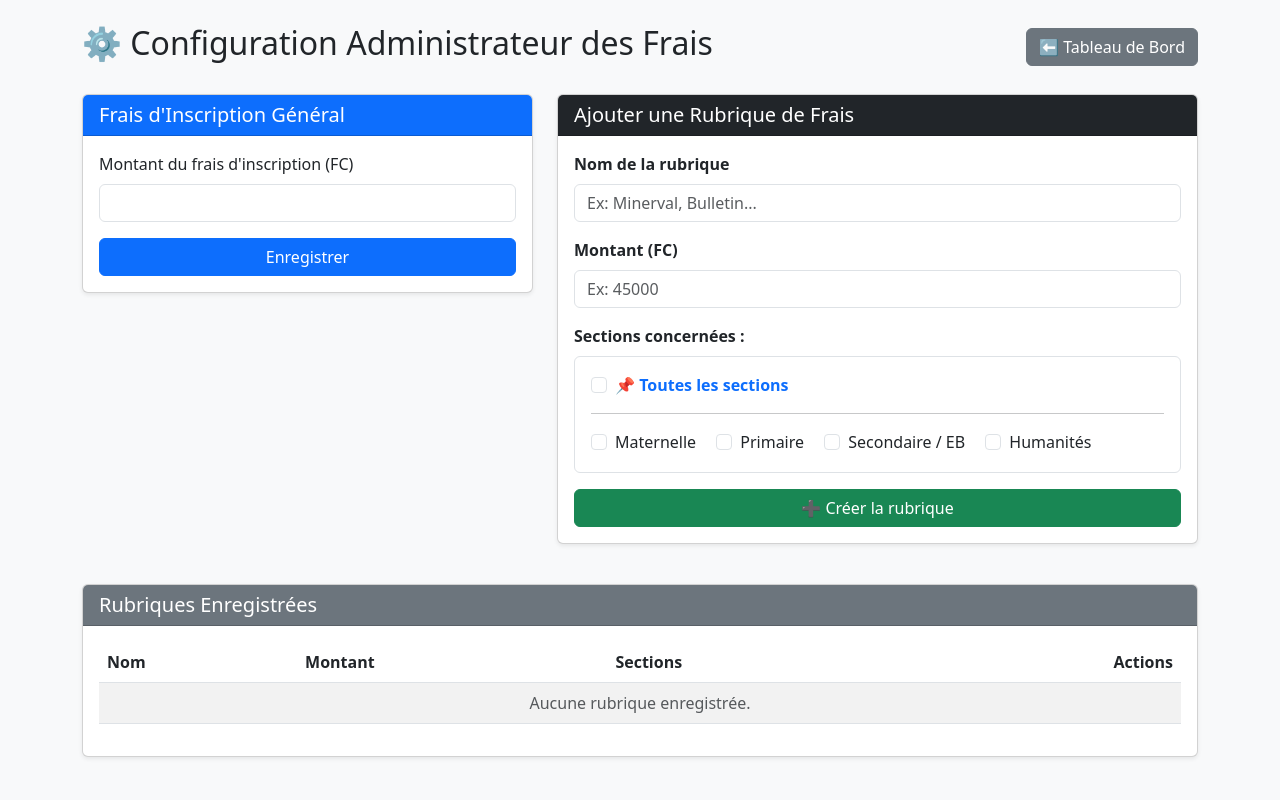
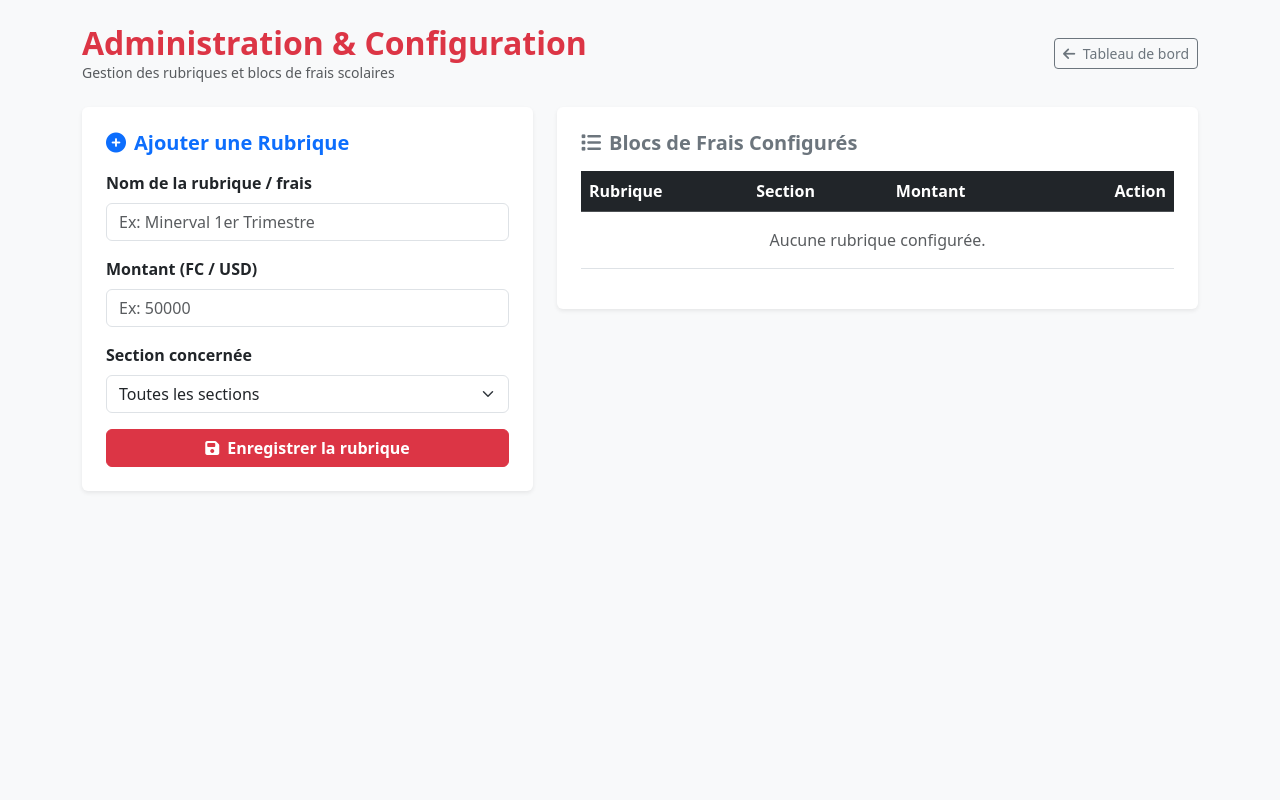
Before and after one commit to osemwanza-ai/gestion-la-charite, a Flask app: page /admin in a window 1280 px wide. Run offline with Flask 3, Linux system fonts and the light colour scheme; some libraries are stand-ins or nearby versions.

Commit message:
Update admin.html

```diff
--- a/templates/admin.html
+++ b/templates/admin.html
@@ -3,180 +3,100 @@
 <head>
     <meta charset="UTF-8">
     <meta name="viewport" content="width=device-width, initial-scale=1.0">
-    <title>Configuration Administrateur - C.S. La Charité</title>
-    <link href="https://cdn.jsdelivr.net/npm/bootstrap@5.3.0/dist/css/bootstrap.min.css" rel="stylesheet">
+    <title>Administration des Frais - CS La Charité</title>
+    <link rel="stylesheet" href="https://cdnjs.cloudflare.com/ajax/libs/bootstrap/5.3.2/css/bootstrap.min.css">
+    <link rel="stylesheet" href="https://cdnjs.cloudflare.com/ajax/libs/font-awesome/6.4.0/css/all.min.css">
 </head>
 <body class="bg-light">
 
 <div class="container py-4">
     <div class="d-flex justify-content-between align-items-center mb-4">
-        <h2>⚙️ Configuration Administrateur des Frais</h2>
-        <a href="/" class="btn btn-secondary">⬅️ Tableau de Bord</a>
+        <div>
+            <h2 class="fw-bold text-danger m-0">Administration & Configuration</h2>
+            <p class="text-muted small m-0">Gestion des rubriques et blocs de frais scolaires</p>
+        </div>
+        <a href="{{ url_for('index') }}" class="btn btn-outline-secondary btn-sm">
+            <i class="fa-solid fa-arrow-left me-1"></i> Tableau de bord
+        </a>
     </div>
 
-    {% with messages = get_flashed_messages(with_categories=true) %}
-      {% if messages %}
-        {% for category, message in messages %}
-          <div class="alert alert-{{ category }} alert-dismissible fade show" role="alert">
-            {{ message }}
-            <button type="button" class="btn-close" data-bs-dismiss="alert"></button>
-          </div>
-        {% endfor %}
-      {% endif %}
-    {% endwith %}
-
-    <div class="row">
-        <!-- Configuration Frais d'Inscription -->
-        <div class="col-md-5 mb-4">
-            <div class="card shadow-sm">
-                <div class="card-header bg-primary text-white">
-                    <h5 class="card-title mb-0">Frais d'Inscription Général</h5>
-                </div>
-                <div class="card-body">
-                    <form method="POST" action="{{ url_for('admin') }}">
-                        <input type="hidden" name="action" value="frais_inscription">
-                        <div class="mb-3">
-                            <label class="form-label">Montant du frais d'inscription (FC)</label>
-                            <input type="number" name="montant" class="form-control" value="{{ frais_inscription.montant if frais_inscription else '' }}" required>
-                        </div>
-                        <button type="submit" class="btn btn-primary w-100">Enregistrer</button>
-                    </form>
-                </div>
-            </div>
-        </div>
-
-        <!-- Configuration des Rubriques -->
-        <div class="col-md-7 mb-4">
-            <div class="card shadow-sm">
-                <div class="card-header bg-dark text-white">
-                    <h5 class="card-title mb-0">Ajouter une Rubrique de Frais</h5>
-                </div>
-                <div class="card-body">
+    <div class="row g-4">
+        <!-- Formulaire d'ajout -->
+        <div class="col-md-5">
+            <div class="card border-0 shadow-sm p-4">
+                <h5 class="fw-bold text-primary mb-3"><i class="fa-solid fa-plus-circle me-2"></i>Ajouter une Rubrique</h5>
                 <form method="POST" action="{{ url_for('admin') }}">
                     <input type="hidden" name="action" value="ajouter_rubrique">
 
                     <div class="mb-3">
-                            <label class="form-label fw-bold">Nom de la rubrique</label>
-                            <input type="text" name="nom" class="form-control" placeholder="Ex: Minerval, Bulletin..." required>
+                        <label class="form-label fw-bold">Nom de la rubrique / frais</label>
+                        <input type="text" name="nom" class="form-control" placeholder="Ex: Minerval 1er Trimestre" required>
                     </div>
 
                     <div class="mb-3">
-                            <label class="form-label fw-bold">Montant (FC)</label>
-                            <input type="number" name="montant" class="form-control" placeholder="Ex: 45000" required>
+                        <label class="form-label fw-bold">Montant (FC / USD)</label>
+                        <input type="number" step="0.01" name="montant" class="form-control" placeholder="Ex: 50000" required>
                     </div>
 
                     <div class="mb-3">
-                            <label class="form-label fw-bold">Sections concernées :</label>
-                            <div class="border p-3 rounded bg-white">
-                                <div class="form-check mb-2">
-                                    <input class="form-check-input" type="checkbox" id="check_toutes" name="sections" value="Toutes" onchange="toggleToutesSections(this)">
-                                    <label class="form-check-label fw-bold text-primary" for="check_toutes">📌 Toutes les sections</label>
+                        <label class="form-label fw-bold">Section concernée</label>
+                        <select name="section" class="form-select">
+                            <option value="Toutes">Toutes les sections</option>
+                            <option value="Maternelle">Maternelle</option>
+                            <option value="Primaire">Primaire</option>
+                            <option value="Secondaire">Secondaire</option>
+                        </select>
                     </div>
-                                <hr>
-                                <div class="form-check form-check-inline">
-                                    <input class="form-check-input section-checkbox" type="checkbox" name="sections" value="Maternelle">
-                                    <label class="form-check-label">Maternelle</label>
-                                </div>
-                                <div class="form-check form-check-inline">
-                                    <input class="form-check-input section-checkbox" type="checkbox" name="sections" value="Primaire">
-                                    <label class="form-check-label">Primaire</label>
-                                </div>
-                                <div class="form-check form-check-inline">
-                                    <input class="form-check-input section-checkbox" type="checkbox" name="sections" value="Secondaire">
-                                    <label class="form-check-label">Secondaire / EB</label>
-                                </div>
-                                <div class="form-check form-check-inline">
-                                    <input class="form-check-input section-checkbox" type="checkbox" name="sections" value="Humanités">
-                                    <label class="form-check-label">Humanités</label>
-                                </div>
+
+                    <button type="submit" class="btn btn-danger w-100 fw-bold">
+                        <i class="fa-solid fa-save me-1"></i> Enregistrer la rubrique
+                    </button>
+                </form>
             </div>
         </div>
 
-                        <button type="submit" class="btn btn-success w-100">➕ Créer la rubrique</button>
-                    </form>
-                </div>
-            </div>
-        </div>
-    </div>
-
-    <!-- Tableau des Rubriques -->
-    <div class="card shadow-sm mt-3">
-        <div class="card-header bg-secondary text-white">
-            <h5 class="card-title mb-0">Rubriques Enregistrées</h5>
-        </div>
-        <div class="card-body">
-            <table class="table table-striped align-middle">
-                <thead>
+        <!-- Liste des rubriques existantes -->
+        <div class="col-md-7">
+            <div class="card border-0 shadow-sm p-4">
+                <h5 class="fw-bold text-secondary mb-3"><i class="fa-solid fa-list me-2"></i>Blocs de Frais Configurés</h5>
+                <div class="table-responsive">
+                    <table class="table table-hover align-middle">
+                        <thead class="table-dark">
                             <tr>
-                        <th>Nom</th>
+                                <th>Rubrique</th>
+                                <th>Section</th>
                                 <th>Montant</th>
-                        <th>Sections</th>
-                        <th class="text-end">Actions</th>
+                                <th class="text-end">Action</th>
                             </tr>
                         </thead>
                         <tbody>
                             {% for r in rubriques %}
                             <tr>
-                        <td><strong>{{ r.nom }}</strong></td>
-                        <td>{{ "{:,.0f}".format(r.montant) }} FC</td>
-                        <td><span class="badge bg-info text-dark">{{ r.sections }}</span></td>
+                                <td class="fw-bold">{{ r.nom }}</td>
+                                <td><span class="badge bg-info text-dark">{{ r.section or 'Toutes' }}</span></td>
+                                <td class="fw-bold text-success">{{ "{:,.0f}".format(r.montant) }} FC</td>
                                 <td class="text-end">
-                            <button type="button" class="btn btn-sm btn-outline-primary me-1" data-bs-toggle="modal" data-bs-target="#editModal{{ r.id }}">✏️ Modifier</button>
-                            <form method="POST" action="{{ url_for('admin') }}" class="d-inline" onsubmit="return confirm('Supprimer cette rubrique ?');">
+                                    <form method="POST" action="{{ url_for('admin') }}" class="d-inline">
                                         <input type="hidden" name="action" value="supprimer_rubrique">
                                         <input type="hidden" name="rubrique_id" value="{{ r.id }}">
-                                <button type="submit" class="btn btn-sm btn-outline-danger">🗑️</button>
+                                        <button type="submit" class="btn btn-outline-danger btn-sm" onclick="return confirm('Supprimer cette rubrique ?')">
+                                            <i class="fa-solid fa-trash"></i>
+                                        </button>
                                     </form>
                                 </td>
                             </tr>
-
-                    <!-- MODAL MODIFICATION -->
-                    <div class="modal fade" id="editModal{{ r.id }}" tabindex="-1">
-                        <div class="modal-dialog">
-                            <div class="modal-content">
-                                <form method="POST" action="{{ url_for('admin') }}">
-                                    <div class="modal-header bg-primary text-white">
-                                        <h5 class="modal-title">Modifier : {{ r.nom }}</h5>
-                                        <button type="button" class="btn-close btn-close-white" data-bs-dismiss="modal"></button>
-                                    </div>
-                                    <div class="modal-body">
-                                        <input type="hidden" name="action" value="modifier_rubrique">
-                                        <input type="hidden" name="rubrique_id" value="{{ r.id }}">
-                                        <div class="mb-3">
-                                            <label class="form-label fw-bold">Nom</label>
-                                            <input type="text" name="nom" class="form-control" value="{{ r.nom }}" required>
-                                        </div>
-                                        <div class="mb-3">
-                                            <label class="form-label fw-bold">Montant (FC)</label>
-                                            <input type="number" name="montant" class="form-control" value="{{ r.montant }}" required>
-                                        </div>
-                                    </div>
-                                    <div class="modal-footer">
-                                        <button type="button" class="btn btn-secondary" data-bs-dismiss="modal">Annuler</button>
-                                        <button type="submit" class="btn btn-primary">💾 Enregistrer</button>
-                                    </div>
-                                </form>
-                            </div>
-                        </div>
-                    </div>
                             {% else %}
-                    <tr><td colspan="4" class="text-center text-muted">Aucune rubrique enregistrée.</td></tr>
+                            <tr>
+                                <td colspan="4" class="text-center text-muted py-3">Aucune rubrique configurée.</td>
+                            </tr>
                             {% endfor %}
                         </tbody>
                     </table>
                 </div>
             </div>
         </div>
+    </div>
+</div>
 
-<script>
-function toggleToutesSections(master) {
-    let checkboxes = document.querySelectorAll('.section-checkbox');
-    checkboxes.forEach(cb => {
-        cb.checked = master.checked;
-        cb.disabled = master.checked;
-    });
-}
-</script>
-<script src="https://cdn.jsdelivr.net/npm/bootstrap@5.3.0/dist/js/bootstrap.bundle.min.js"></script>
 </body>
 </html>
```
Lines whose indentation alone changed are shown as unchanged.
